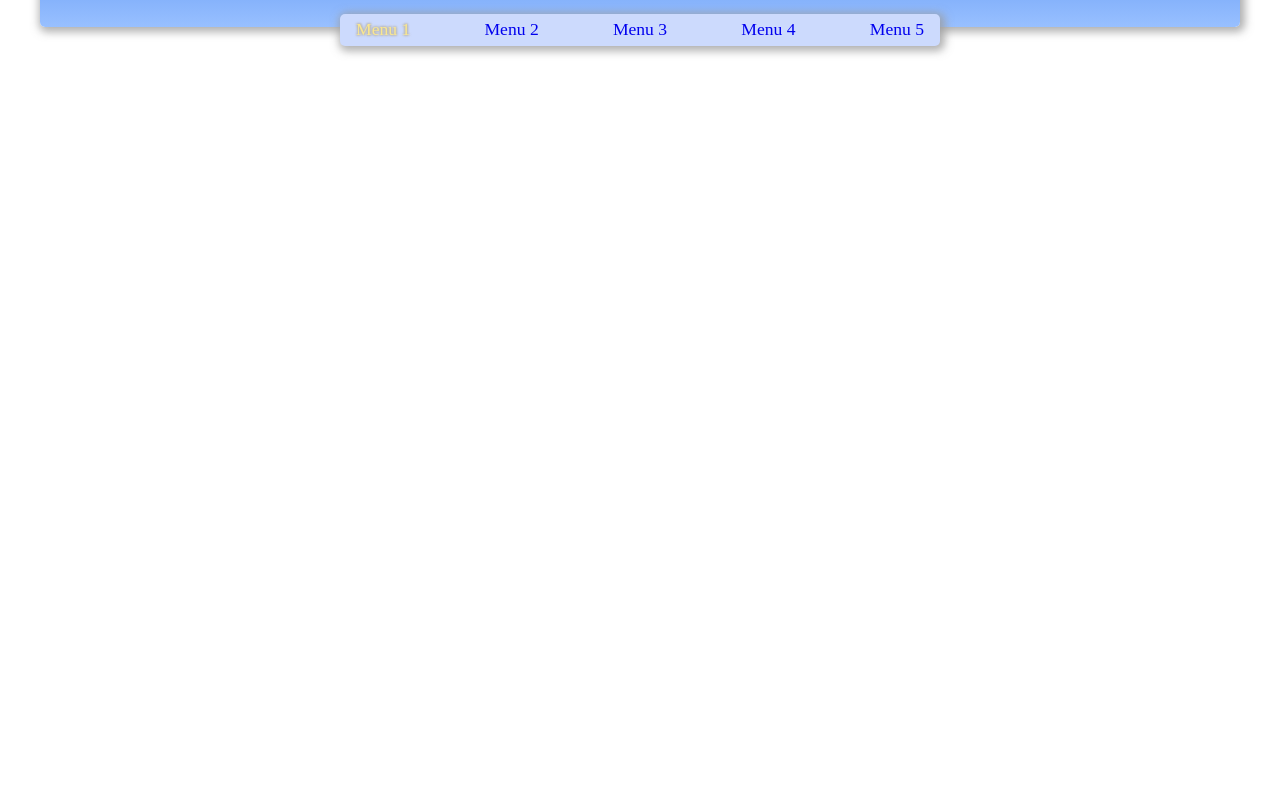
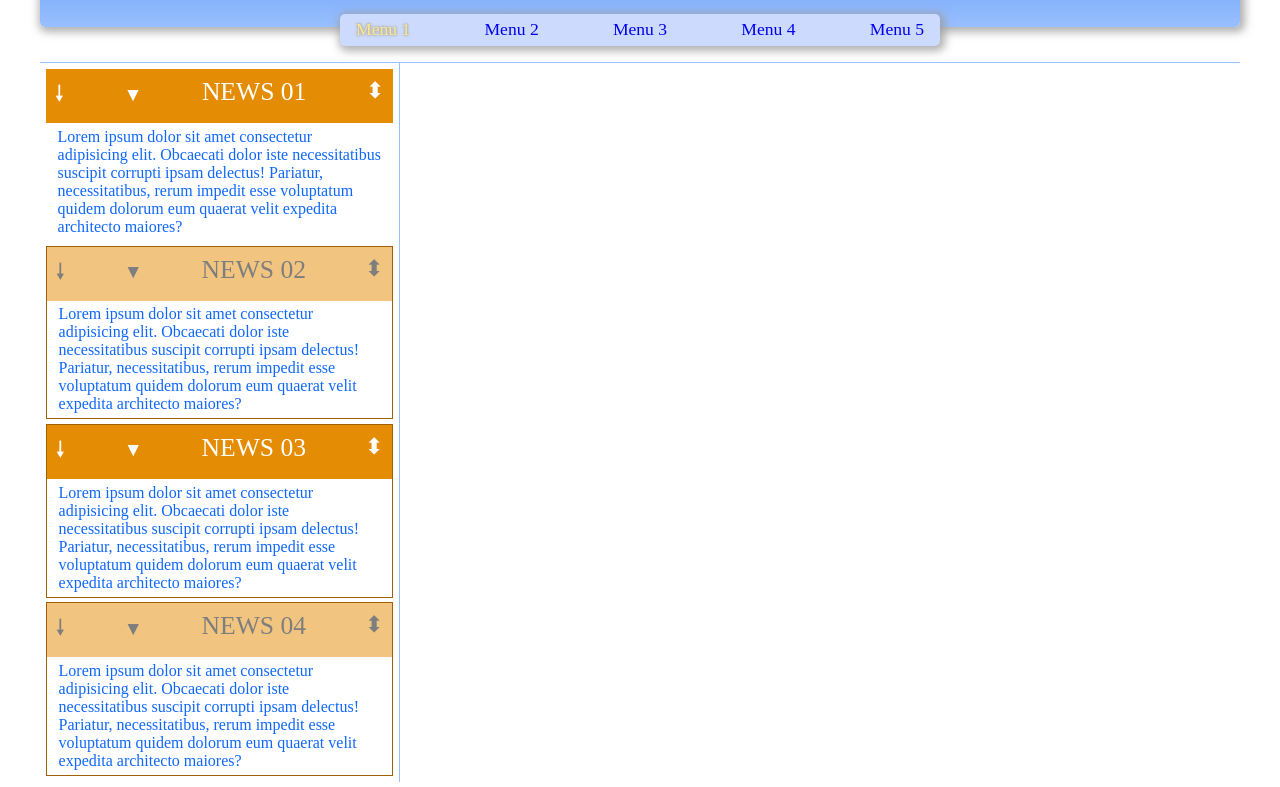
Before and after one commit to Honghung123/WebApps-Development---BTCN1, a plain HTML site: page index.html in a window 1280 px wide. Shown: the part 74-861 px from the top of the page. Before the commit the page ends 800 px from the top, so only its background shows below. Drawn offline with Linux system fonts and the light colour scheme.

Commit message:
Add giao dien sidebar

```diff
--- a/index.html
+++ b/index.html
@@ -33,6 +33,63 @@
                 </a>
             </ul>
         </nav>
+        <div class="main">
+            <aside class="sidebar">
+                <div class="sidebar_list">
+                    <div class="sidebar_item">
+                        <div class="sidebar_item-head active">
+                            <span class="dropdown_icon down_arrow">&#129047;</span>
+                            <span class="dropdown_icon tri_arrow">&#9660;</span>
+
+                            <span class="sidebar_item-title">NEWS 01</span>
+                            <span class="move_sidebar_icon">&#11021;</span>
+                        </div>
+                        <div class="dropdown-content">Lorem ipsum dolor sit amet consectetur adipisicing elit. Obcaecati
+                            dolor iste necessitatibus suscipit corrupti ipsam delectus! Pariatur, necessitatibus, rerum
+                            impedit esse voluptatum quidem dolorum eum quaerat velit expedita architecto maiores?</div>
+                    </div>
+                    <div class="sidebar_item">
+                        <div class="sidebar_item-head">
+                            <span class="dropdown_icon down_arrow">&#129047;</span>
+                            <span class="dropdown_icon tri_arrow">&#9660;</span>
+
+                            <span class="sidebar_item-title">NEWS 02</span>
+                            <span class="move_sidebar_icon">&#11021;</span>
+                        </div>
+                        <div class="dropdown-content">Lorem ipsum dolor sit amet consectetur adipisicing elit. Obcaecati
+                            dolor iste necessitatibus suscipit corrupti ipsam delectus! Pariatur, necessitatibus, rerum
+                            impedit esse voluptatum quidem dolorum eum quaerat velit expedita architecto maiores?</div>
+                    </div>
+                    <div class="sidebar_item">
+                        <div class="sidebar_item-head active">
+                            <span class="dropdown_icon down_arrow">&#129047;</span>
+                            <span class="dropdown_icon tri_arrow">&#9660;</span>
+
+                            <span class="sidebar_item-title">NEWS 03</span>
+                            <span class="move_sidebar_icon">&#11021;</span>
+                        </div>
+                        <div class="dropdown-content">Lorem ipsum dolor sit amet consectetur adipisicing elit. Obcaecati
+                            dolor iste necessitatibus suscipit corrupti ipsam delectus! Pariatur, necessitatibus, rerum
+                            impedit esse voluptatum quidem dolorum eum quaerat velit expedita architecto maiores?</div>
+                    </div>
+                    <div class="sidebar_item">
+                        <div class="sidebar_item-head">
+                            <span class="dropdown_icon down_arrow">&#129047;</span>
+                            <span class="dropdown_icon tri_arrow">&#9660;</span>
+
+                            <span class="sidebar_item-title">NEWS 04</span>
+                            <span class="move_sidebar_icon">&#11021;</span>
+                        </div>
+                        <div class="dropdown-content">Lorem ipsum dolor sit amet consectetur adipisicing elit. Obcaecati
+                            dolor iste necessitatibus suscipit corrupti ipsam delectus! Pariatur, necessitatibus, rerum
+                            impedit esse voluptatum quidem dolorum eum quaerat velit expedita architecto maiores?</div>
+                    </div>
+                </div>
+            </aside>
+            <main class="content">
+
+            </main>
+        </div>
     </div>
 </div>
 
--- a/style.css
+++ b/style.css
@@ -74,14 +74,68 @@ li {
 .navbar_link {
   padding: 0.2rem 1rem;
   font-size: 1.1rem;
-  &:hover,
-  &.active {
-    color: rgba(255, 234, 138, 0.91);
-    text-shadow: -1px -1px 2px #bbbbbb, 1px -1px 2px #bbbbbb,
-      -1px 1px 2px #bbbbbb, 1px 1px 2px #bbbbbb;
-  }
+}
+.navbar_link:hover,
+.navbar_link.active {
+  color: rgba(255, 234, 138, 0.91);
+  text-shadow: -1px -1px 2px #bbbbbb, 1px -1px 2px #bbbbbb, -1px 1px 2px #bbbbbb,
+    1px 1px 2px #bbbbbb;
 }
 
 .navbar_item {
   color: inherit;
 }
+
+.main {
+  margin-top: 1rem;
+  border-top: 1px solid #98c0ff;
+}
+.sidebar {
+  width: 360px;
+  padding: 0.4rem;
+  border-right: 1px solid #98c0ff;
+}
+
+.sidebar_item ~ .sidebar_item {
+  margin-top: 0.3rem;
+  border: 1px solid #a26100;
+}
+.sidebar_item-head {
+  color: #000;
+  display: flex;
+  justify-content: space-between;
+  padding: 0.5rem;
+  background-color: #e48c04;
+  opacity: 0.5;
+  &.active {
+    opacity: 1;
+    color: white;
+  }
+}
+.sidebar_item-title {
+  font-size: 1.6rem;
+}
+
+.dropdown_icon,
+.move_sidebar_icon {
+  color: inherit;
+  font-size: 1.4rem;
+}
+
+.tri_arrow {
+  margin-top: 0.4rem;
+  font-size: 1.2rem !important;
+}
+
+/* .down_arrow {
+  display: none;
+} */
+
+.dropdown-content {
+  /* display: none; */
+  color: #0f67ff;
+  padding: 0.3rem 0.7rem;
+}
+
+.content {
+}
```
